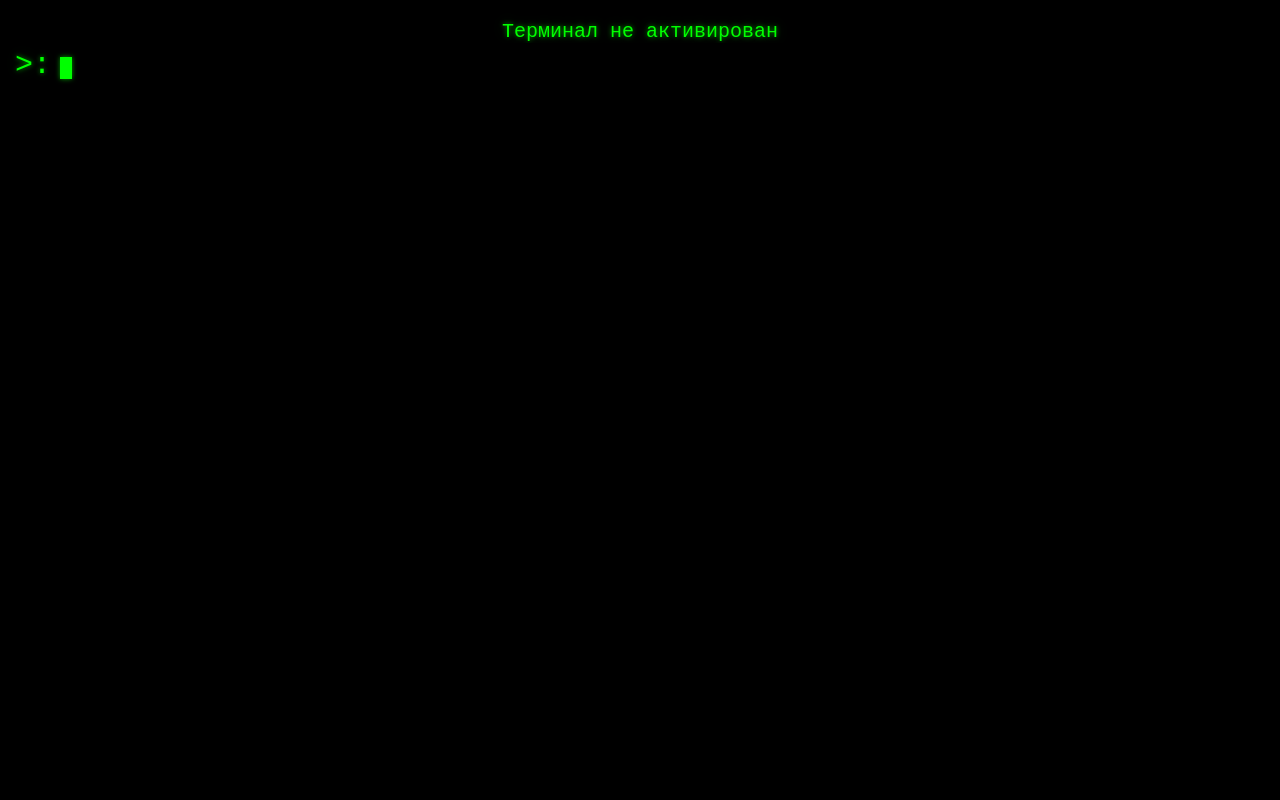
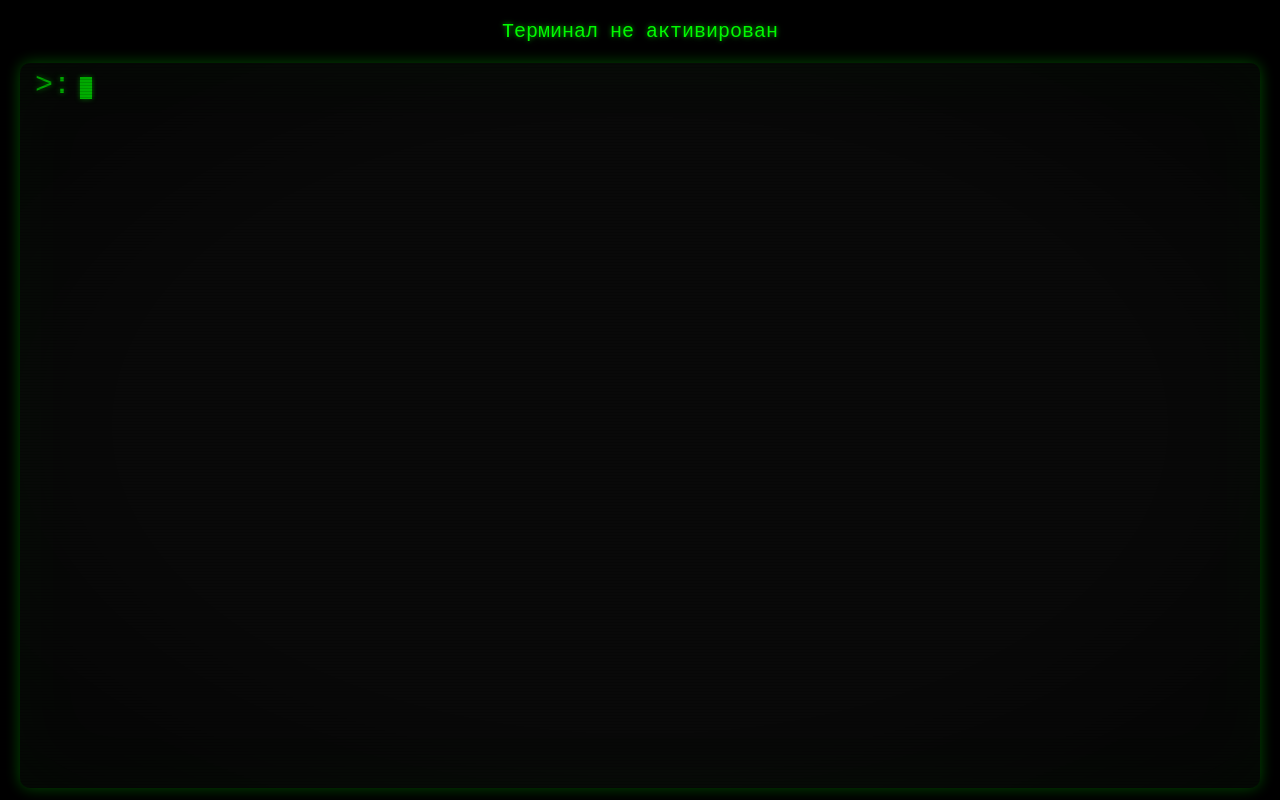
Before and after one commit to exrector/LOST-countdown-timer-Lost-TV-show, a plain HTML site: page console.html in a window 1280 px wide. Drawn offline with Linux system fonts and the light colour scheme.

Commit message:
Revert "Терминал: ровный чёрный фон на всё окно, без CRT-эффектов"
This reverts commit 2c4ed8336b5e65198bd1472d94ecb8bf6f02fb13.

```diff
--- a/cast-app/bridge.js
+++ b/cast-app/bridge.js
@@ -167,7 +167,11 @@
             '.console-container{display:flex;flex-wrap:wrap;align-items:center;align-content:flex-start}' +
             '.console-input{flex:1;width:auto;margin-left:8px;display:block}' +
             '.my-console{padding:0;margin:0;display:block;line-height:1.2}' +
-            '.ctl{flex-basis:100%}';
+            '.ctl{flex-basis:100%}' +
+            // верхняя подпись остаётся над рамкой, но получает ту же «развёртку», что и экран терминала
+            '.timer-status{position:relative;filter:brightness(.83)}' +
+            '.timer-status::before{content:"";position:absolute;left:0;right:0;top:0;bottom:0;pointer-events:none;' +
+            'background:repeating-linear-gradient(0deg,rgba(0,0,0,.15) 0,rgba(0,0,0,.15) 1px,transparent 1px,transparent 3px)}';
         document.head.appendChild(st);
 
         var box = document.createElement('div');
--- a/css/lost-timer.css
+++ b/css/lost-timer.css
@@ -72,10 +72,13 @@ a:hover {
 }
 
 .console-container {
-    width: 100%;
-    margin: 0;
-    background: #000;
-    height: calc(100vh - 55px);
+    width: calc(100% - 40px);
+    margin: 0 auto;
+    background: #0a0a0a;
+    box-shadow: 0px 0px 15px rgba(0, 255, 0, 0.3), inset 0 0 80px rgba(0, 255, 0, 0.04);
+    border-radius: 10px;
+    margin-top: 20px;
+    height: calc(100vh - 75px);
     padding-left: 15px;
     padding-right: 15px;
     padding-top: 5px;
@@ -83,6 +86,36 @@ a:hover {
     box-sizing: border-box;
     position: relative;
     overflow: hidden;
+}
+
+.console-container::before {
+    content: "";
+    position: absolute;
+    top: 0;
+    left: 0;
+    right: 0;
+    bottom: 0;
+    background: repeating-linear-gradient(
+        0deg,
+        rgba(0, 0, 0, 0.15) 0px,
+        rgba(0, 0, 0, 0.15) 1px,
+        transparent 1px,
+        transparent 3px
+    );
+    pointer-events: none;
+    z-index: 1;
+}
+
+.console-container::after {
+    content: "";
+    position: absolute;
+    top: 0;
+    left: 0;
+    right: 0;
+    bottom: 0;
+    background: radial-gradient(ellipse at center, transparent 60%, rgba(0, 0, 0, 0.4) 100%);
+    pointer-events: none;
+    z-index: 1;
 }
 
 .console-prompt {
@@ -140,6 +173,23 @@ a:hover {
     font-size: 20px;
     font-family: "Courier New", Courier, monospace;
     text-shadow: 0 0 5px rgba(0, 255, 0, 0.6), 0 0 15px rgba(0, 255, 0, 0.2);
+}
+
+@keyframes flicker {
+    0% { opacity: 0.97; }
+    5% { opacity: 0.95; }
+    10% { opacity: 0.98; }
+    15% { opacity: 0.96; }
+    20% { opacity: 0.99; }
+    50% { opacity: 0.96; }
+    80% { opacity: 0.98; }
+    90% { opacity: 0.94; }
+    100% { opacity: 0.98; }
+}
+
+.console-container,
+.timer-status {
+    animation: flicker 4s infinite;
 }
 
 .lost-timer {
```
